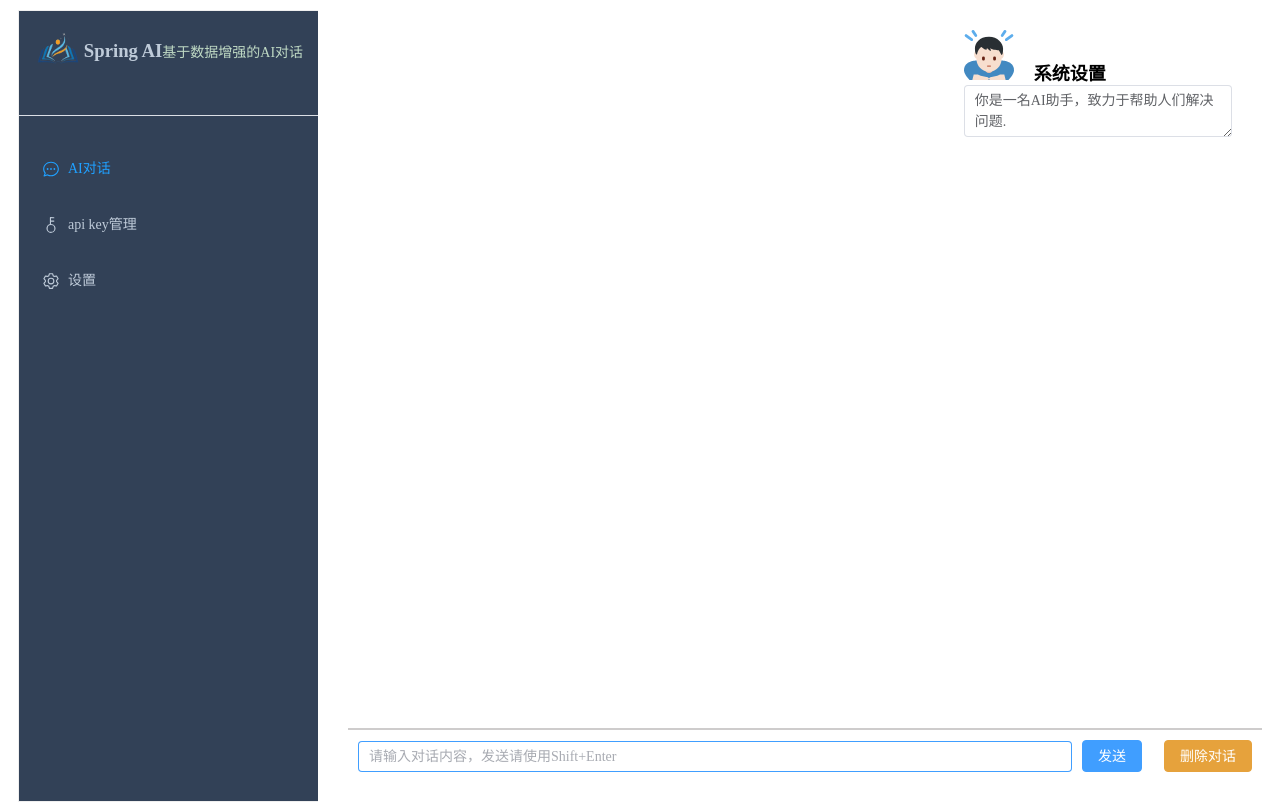
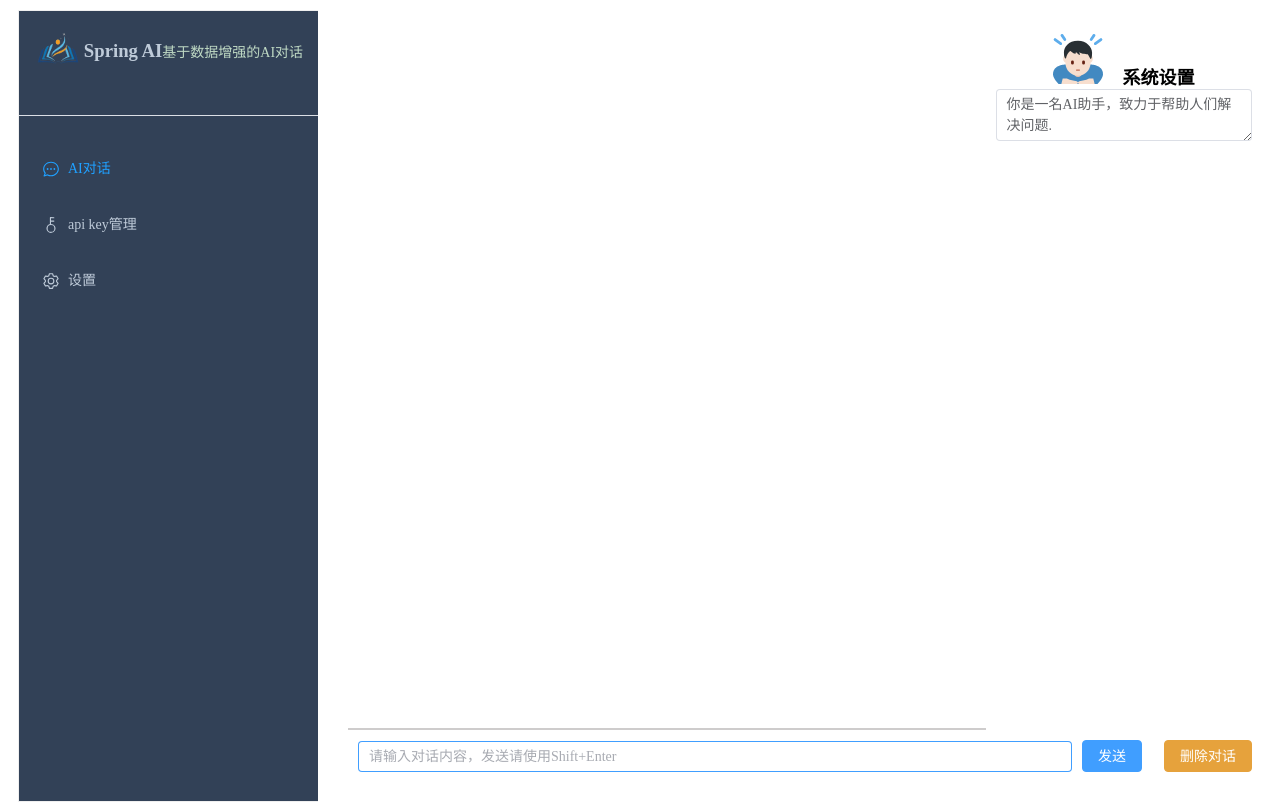
Before and after one commit to jillong/vue, a Vue app in the folder vue-ts/: page /chat in a window 1280 px wide. Built offline with nearby package versions, Linux system fonts and the light colour scheme.

Commit message:
固定系统设置栏

```diff
--- a/vue-ts/src/view/chat/ChatView.vue
+++ b/vue-ts/src/view/chat/ChatView.vue
@@ -14,6 +14,8 @@
             </div>
           </div>
         </div>
+      </div>
+    </el-scrollbar>
     <div class="system-settings" v-if="systemMessage">
       <div class="card-header">
         <el-image :src="User" style="width: 50px; margin-right: 20px" />
@@ -26,9 +28,6 @@
           class="system-input"
       />
     </div>
-      </div>
-    </el-scrollbar>
-
     <div class="chat-footer">
       <el-input
           v-model="userQuery"
@@ -44,11 +43,6 @@
         <el-button type="warning" @click="cleanMessage">删除对话</el-button>
       </div>
     </div>
-  </div>
-
-  <div v-if="error">
-    <h3>错误:</h3>
-    <pre>{{ error }}</pre>
   </div>
 </template>
 
@@ -112,6 +106,7 @@ const submitChat = async () => {
   display: flex;
   flex-direction: column; /* 垂直方向排列 */
   height: 100%;
+  position: relative;
 }
 
 .el-scrollbar {
@@ -135,20 +130,27 @@ const submitChat = async () => {
 .content-container {
   display: flex;
   flex-direction: row;
-  width: 100%;
+  width: 74%;
 }
 
 .messages {
   flex: 1;
-  padding-left: 15%;
+  padding-left: 20%;
 }
 
 .system-settings {
-  width: 30%; /* 设置系统设置部分宽度 */
-  padding-right: 10px;
-  padding-left: 10px;
+  position: fixed;
+  right: 2%;
+  left: 77%;
+  top: 3%;
+  bottom: 8%;
+  width: 20%; /* 设置系统设置部分宽度 */
+  padding: 10px;
+  background-color: #ffffff; /* 设置背景颜色 */
+  display: flex;
+  flex-direction: column;
+  align-items: center;
 }
-
 .system-input {
   width: 100%;
   height: 100%;
@@ -217,5 +219,4 @@ const submitChat = async () => {
   text-align: right;
 }
 
-
 </style>
```
Lines whose indentation alone changed are shown as unchanged.
